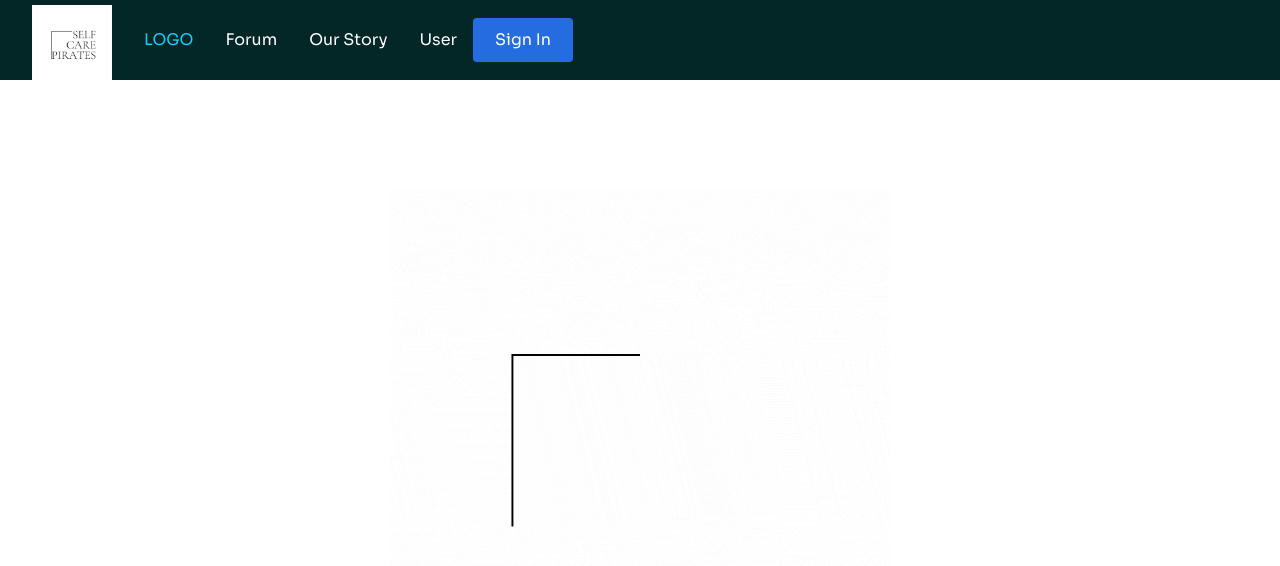
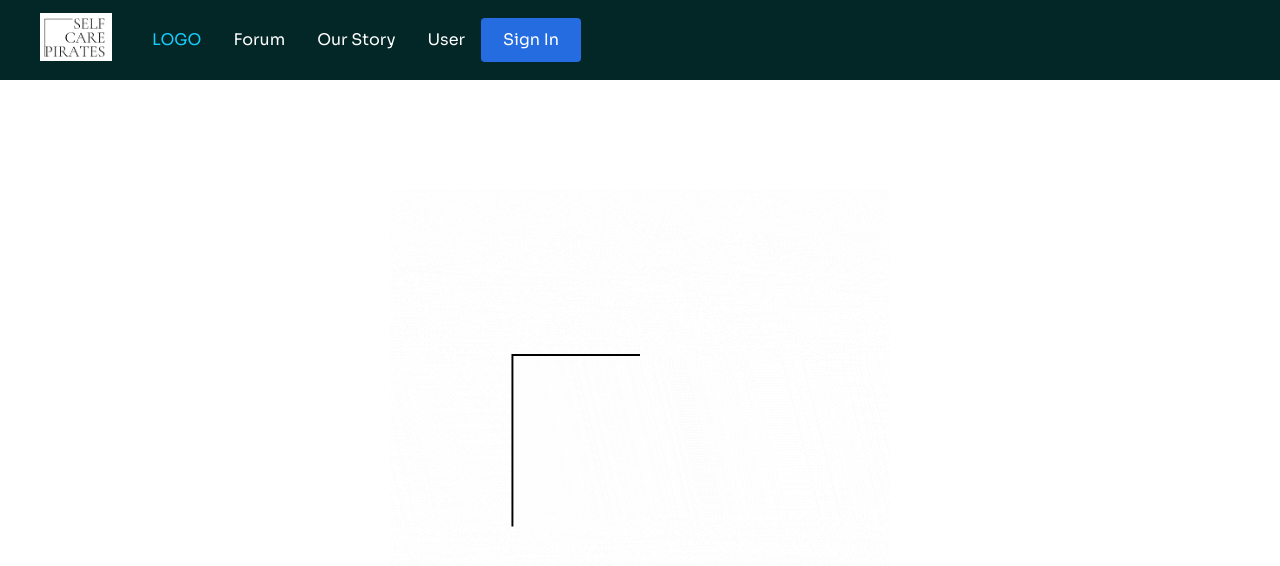
Before and after one commit to candygarcia014/self-care-pirates, a React (Create React App) app in the folder client/: page / in a window 1280 px wide. Shown: the top 566 px of the page. Built offline with nearby package versions, Linux system fonts and the light colour scheme.

Commit message:
added logo to nav and styled

```diff
--- a/client/src/components/Navbar/Navbar.js
+++ b/client/src/components/Navbar/Navbar.js
@@ -10,7 +10,7 @@ import {
 import '../images/SCP.png';
 import Navbar from 'react-bootstrap/Navbar';
 
-const logo = require('../images/SCP.png')
+const LogoCropped = require('../images/SCPCropped.png')
 
 const NavBar = () => {
   return (
@@ -20,7 +20,7 @@ const NavBar = () => {
 
         </NavLink>
         <Bars />
-        <Navbar.Brand><img src ={logo.default} alt="logo" style={{"height":"5rem"}}/></Navbar.Brand>
+        <Navbar.Brand><img src ={LogoCropped.default} alt="logo" style={{"height":"3rem", "margin":"0.5rem"}}/></Navbar.Brand>
         <NavMenu>
           <NavLink to='/' activeStyle>
             LOGO
--- a/client/src/components/Navbar/NavbarElements.js
+++ b/client/src/components/Navbar/NavbarElements.js
@@ -14,6 +14,7 @@ export const Nav = styled.nav`
   /* Third Nav */
   /* justify-content: flex-start; */
 `
+
 
 export const NavLink = styled(Link)`
   color: #fff;
```
Also changed, not shown: 1 other file (tests, documents, lock files or other folders).
